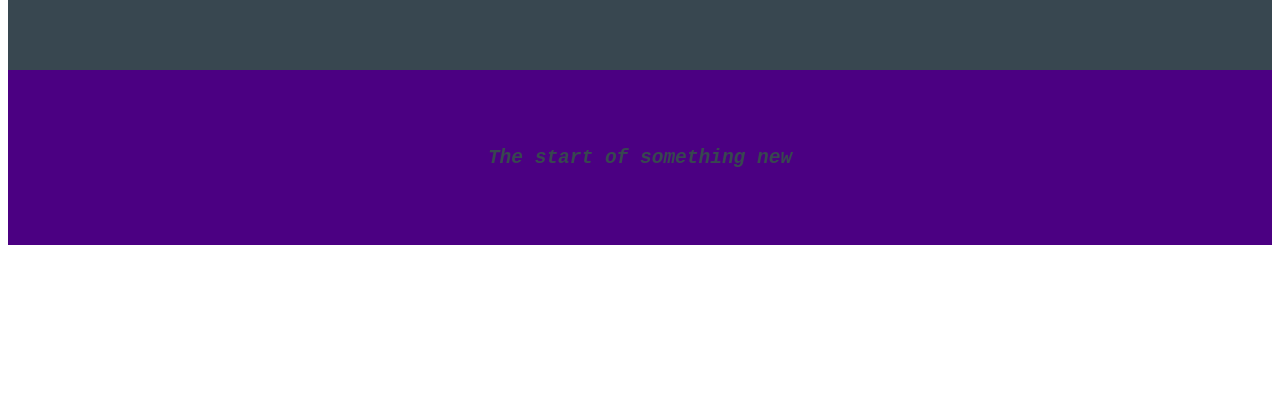
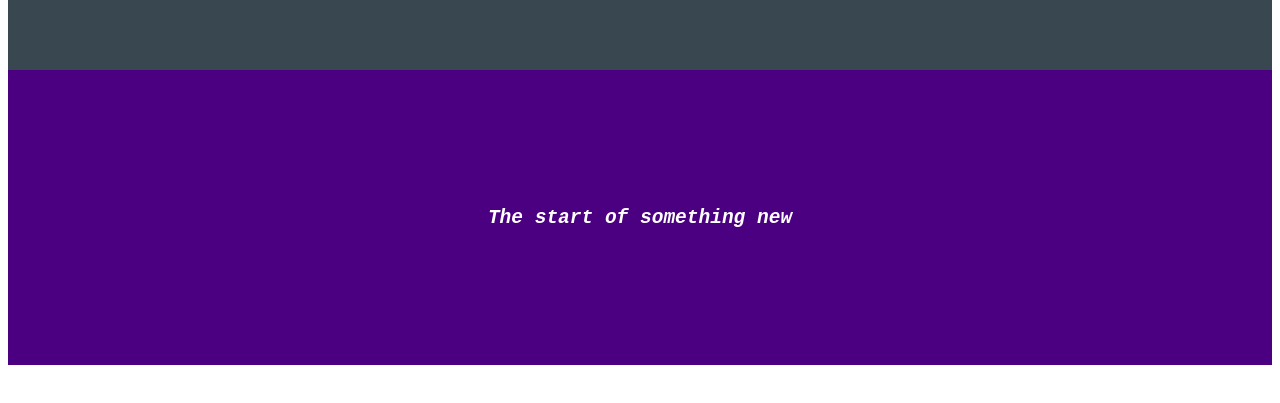
Before and after one commit to josh-il98/josh-il98.github.io, a plain HTML site: page index.html in a window 1280 px wide. Shown: the part 271-674 px from the top of the page. Drawn offline with Linux system fonts and the light colour scheme.

Commit message:
Third fancy commit

```diff
--- a/index.html
+++ b/index.html
@@ -24,7 +24,7 @@
         </div>
         <style>
             h2{
-                color:rgb(56, 71, 80);
+                color:white;
                 font-style: oblique;
                 font-family: monospace;
                 text-align:center;
@@ -33,7 +33,7 @@
 
         <style>
             .Subhead{
-                padding: 60px;
+                padding: 120px;
                 background:indigo;
             }
         </style>
```
